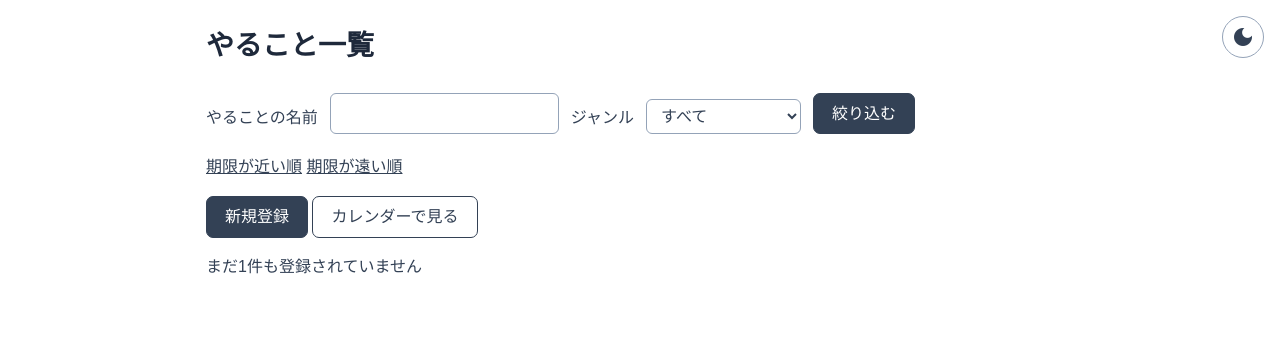
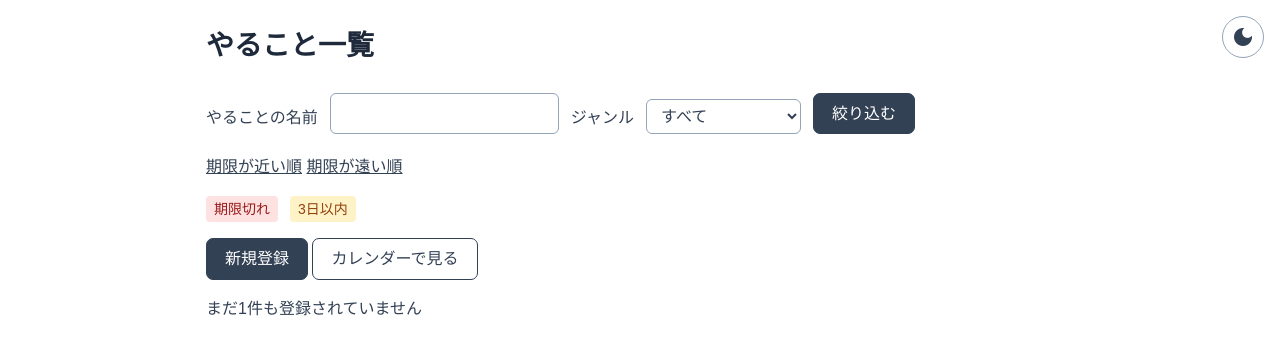
Before and after one commit to tokujun-tj/20261111_project_fw-todo2, a Spring Boot app: page /todos in a window 1280 px wide. Shown: the top 361 px of the page. Run offline with Spring Boot 4, Linux system fonts and the light colour scheme; data that the repository does not hold is empty; some libraries are stand-ins or nearby versions.

Commit message:
追加_期限日と期限切れ警告

```diff
--- a/src/main/resources/mapper/TodoMapper.xml
+++ b/src/main/resources/mapper/TodoMapper.xml
@@ -20,10 +20,10 @@
                 AND due_date &lt;= #{to}
             </if>
         </where>
-        ORDER BY due_date
+        ORDER BY due_date IS NULL,
         <choose>
-            <when test="order == 'desc'">DESC</when>
-            <otherwise>ASC</otherwise>
+            <when test="order == 'desc'">due_date DESC</when>
+            <otherwise>due_date ASC</otherwise>
         </choose>
     </select>
 
--- a/src/main/resources/static/css/style.css
+++ b/src/main/resources/static/css/style.css
@@ -18,6 +18,10 @@
     --color-holiday: #fef3c7;
     --color-sunday: #fee2e2;
     --color-saturday: #dbeafe;
+    --color-deadline-overdue: #fee2e2;
+    --color-deadline-overdue-text: #991b1b;
+    --color-deadline-soon: #fef3c7;
+    --color-deadline-soon-text: #92400e;
 }
 
 [data-theme="dark"] {
@@ -36,6 +40,10 @@
     --color-holiday: #713f12;
     --color-sunday: #7f1d1d;
     --color-saturday: #1e3a8a;
+    --color-deadline-overdue: #7f1d1d;
+    --color-deadline-overdue-text: #fecaca;
+    --color-deadline-soon: #713f12;
+    --color-deadline-soon-text: #fde68a;
 }
 
 body {
@@ -76,6 +84,45 @@ body {
 .todo-table th {
     background: var(--color-surface-muted);
     font-weight: bold;
+}
+
+.todo-table tr.deadline-overdue {
+    background: var(--color-deadline-overdue);
+    color: var(--color-deadline-overdue-text);
+}
+
+.todo-table tr.deadline-overdue .link {
+    color: var(--color-deadline-overdue-text);
+}
+
+.todo-table tr.deadline-soon {
+    background: var(--color-deadline-soon);
+    color: var(--color-deadline-soon-text);
+}
+
+.todo-table tr.deadline-soon .link {
+    color: var(--color-deadline-soon-text);
+}
+
+.deadline-legend {
+    display: flex;
+    gap: 12px;
+    font-size: 14px;
+}
+
+.deadline-legend-item {
+    border-radius: 4px;
+    padding: 2px 8px;
+}
+
+.deadline-legend-overdue {
+    background: var(--color-deadline-overdue);
+    color: var(--color-deadline-overdue-text);
+}
+
+.deadline-legend-soon {
+    background: var(--color-deadline-soon);
+    color: var(--color-deadline-soon-text);
 }
 
 .flash {
--- a/src/main/resources/templates/todos.html
+++ b/src/main/resources/templates/todos.html
@@ -51,6 +51,10 @@
         <a class="link" th:href="@{/todos(keyword=${keyword}, category=${category}, order='asc')}">期限が近い順</a>
         <a class="link" th:href="@{/todos(keyword=${keyword}, category=${category}, order='desc')}">期限が遠い順</a>
     </p>
+    <p class="deadline-legend" aria-label="期限の状態">
+        <span class="deadline-legend-item deadline-legend-overdue">期限切れ</span>
+        <span class="deadline-legend-item deadline-legend-soon">3日以内</span>
+    </p>
 
     <p>
         <a class="btn" href="/todos/new">新規登録</a>
@@ -71,11 +75,13 @@
         </tr>
         </thead>
         <tbody>
-        <tr th:each="todo : ${todos}">
+        <tr th:each="todo : ${todos}"
+            th:with="today=${#temporals.createToday()}"
+            th:classappend="${todo.dueDate != null and todo.dueDate.isBefore(today) ? 'deadline-overdue' : (todo.dueDate != null and !todo.dueDate.isBefore(today) and !todo.dueDate.isAfter(today.plusDays(3)) ? 'deadline-soon' : '')}">
             <td th:text="${todo.title}">やること</td>
             <td th:text="${todo.category}">ジャンル</td>
             <td th:text="${todo.priority == 1 ? '高' : (todo.priority == 2 ? '中' : '低')}">優先度</td>
-            <td th:text="${todo.dueDate}">期限</td>
+            <td th:text="${todo.dueDate == null ? '—' : #temporals.format(todo.dueDate, 'yyyy/MM/dd')}">期限</td>
             <td th:text="${todo.completed ? '完了' : '未完了'}">状態</td>
             <td>
                 <a class="link" th:href="@{/todos/{id}/edit(id=${todo.id})}">編集</a>
```
